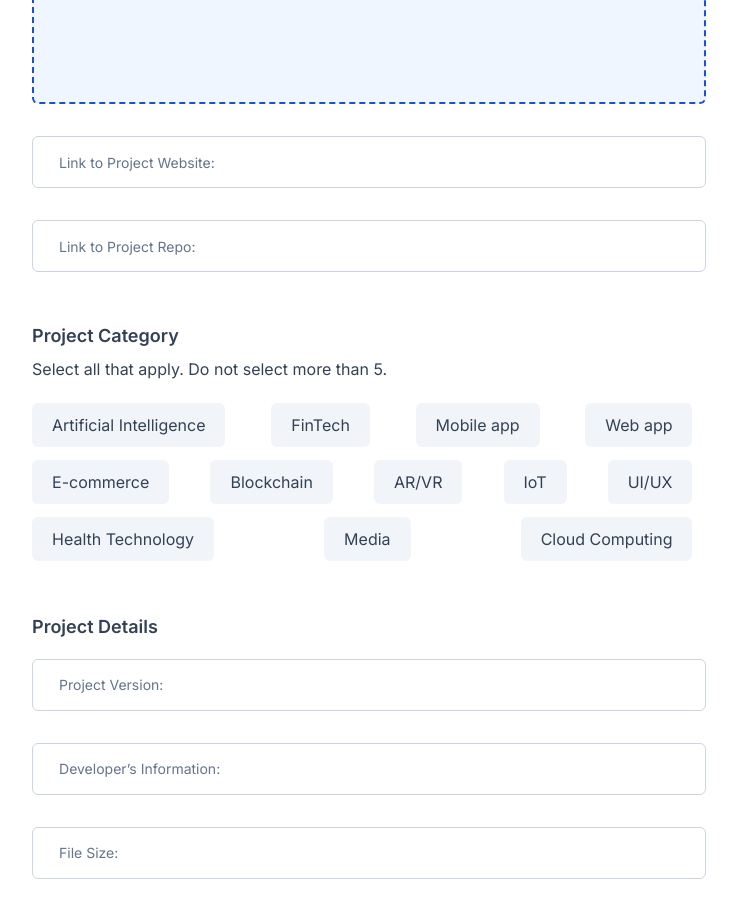
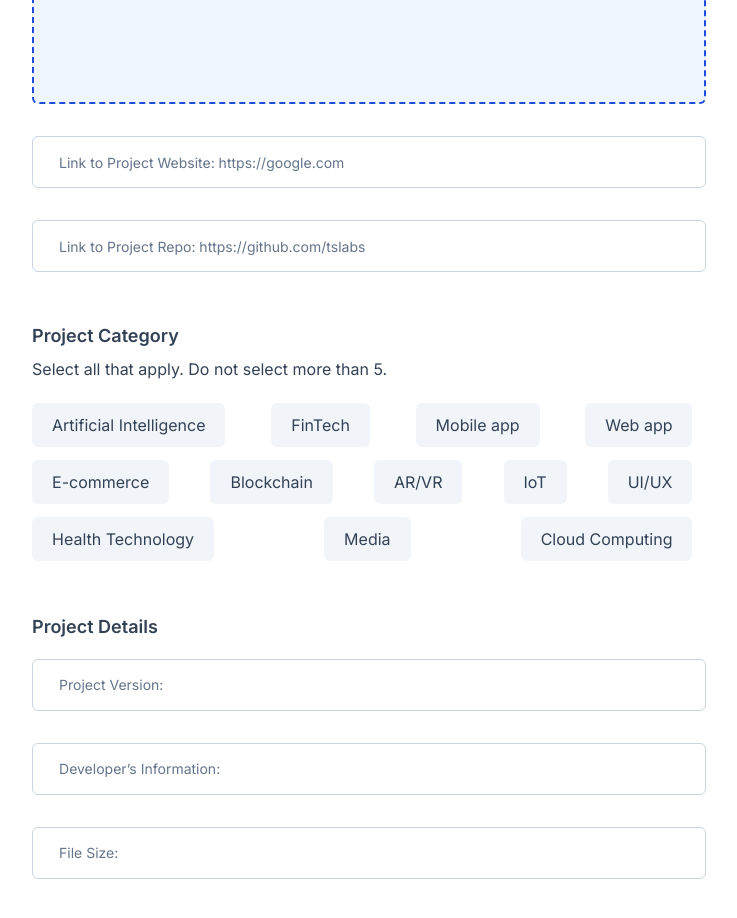
Before and after one commit to Tslabsrepo/Tslabs, a Next.js app: page /contribute in a window 1280 px wide. Shown: the part 1320-2238 px from the top of the page, without its empty margins (271-1008 px from the left). Built offline with nearby package versions, Linux system fonts and the light colour scheme.

Commit message:
modified hero links, fixed image issue and added url placeholders

```diff
--- a/app/components/hero.tsx
+++ b/app/components/hero.tsx
@@ -42,14 +42,14 @@ export default function Hero() {
                             Explore a showcase of pioneering projects by TS Labs students, or contribute your own creation to our vibrant showcase of tech breakthroughs and collaborative innovation
                         </p>
                         <div className={`${heroStyles.heroBtnContainer} mt-10 `} >
-                            <Link href={'/'}  className={heroStyles.linkComponent}>
+                            <Link href={'/projects'}  className={heroStyles.linkComponent}>
                                 <Button className={heroStyles.exploreBtn}>
                                     Explore Projects
 
 
                                 </Button>
                             </Link>
-                            <Link href={'/'}  className={heroStyles.linkComponent}>
+                            <Link href={'/contribute'}  className={heroStyles.linkComponent}>
                                 <Button className={`${heroStyles.contribBtn} hover:text-white `}>
 
                                     Contribute your projects
--- a/app/components/navbar.tsx
+++ b/app/components/navbar.tsx
@@ -73,14 +73,15 @@ export default function NavigationMenu() {
                 <div className="fixed inset-0 z-50" />
                 <DialogPanel className="fixed inset-y-0 right-0 z-50 w-full overflow-y-auto bg-white px-6 py-6 sm:max-w-sm sm:ring-1 sm:ring-gray-900/10">
                     <div className="flex items-center justify-between">
-                        <a href="#" className="-m-1.5 p-1.5">
+                        {/* <a href="#" className="-m-1.5 p-1.5">
                             <span className="sr-only">Your Company</span>
                             <Image
                                 className="h-8 w-auto"
                                 src="https://tailwindui.com/img/logos/mark.svg?color=indigo&shade=600"
                                 alt=""
+                                width={20} height={20}
                             />
-                        </a>
+                        </a> */}
                         <button
                             type="button"
                             className="-m-2.5 rounded-md p-2.5 text-gray-700"
--- a/components/forms/page.tsx
+++ b/components/forms/page.tsx
@@ -439,7 +439,7 @@ const AllFormFields = () => {
                         <FormItem>
 
                             <FormControl>
-                                <Input placeholder="Link to Project Website:" {...field} className={formStyles.FormField} />
+                                <Input placeholder="Link to Project Website: https://google.com " {...field} className={formStyles.FormField} />
                             </FormControl>
                             <FormMessage />
                         </FormItem>
@@ -453,7 +453,7 @@ const AllFormFields = () => {
                         <FormItem>
 
                             <FormControl>
-                                <Input placeholder="Link to Project Repo:" {...field} className={formStyles.FormField} />
+                                <Input placeholder="Link to Project Repo: https://github.com/tslabs " {...field} className={formStyles.FormField} />
                             </FormControl>
                             <FormMessage />
                         </FormItem>
```
